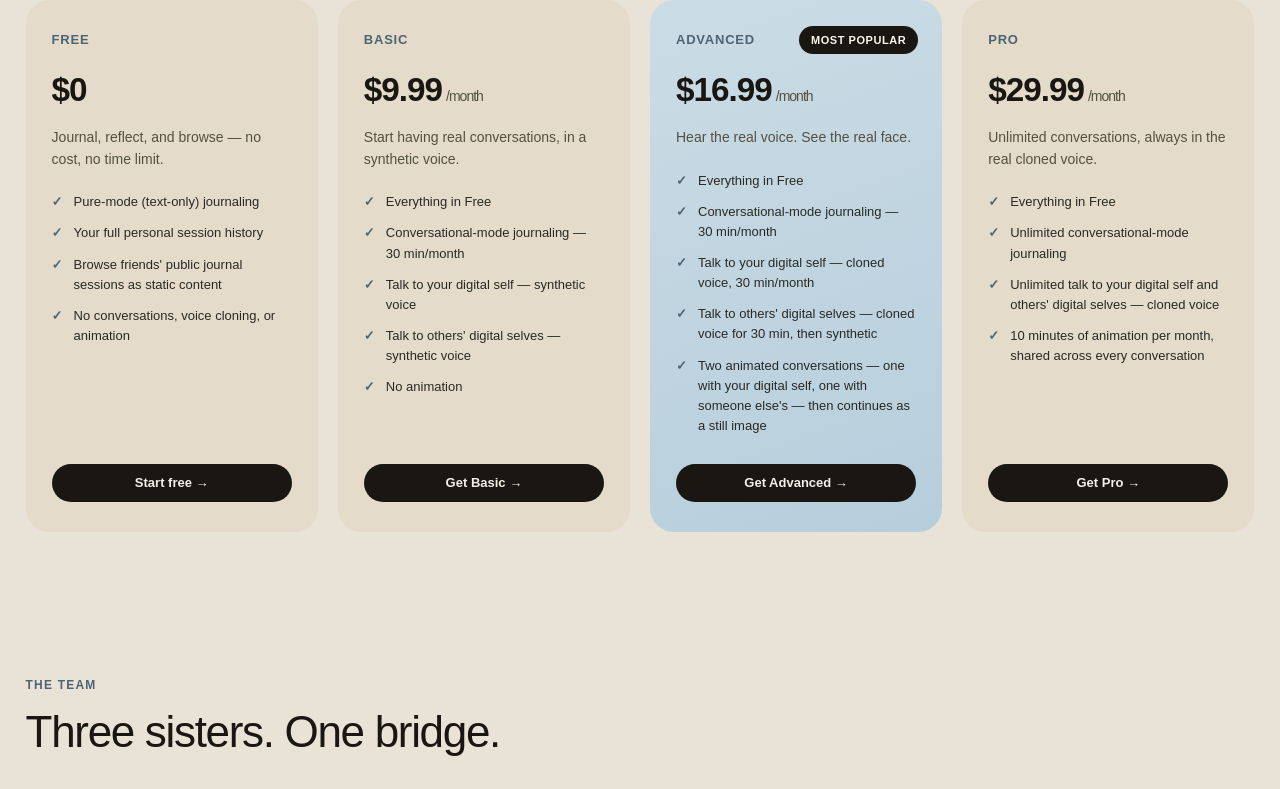
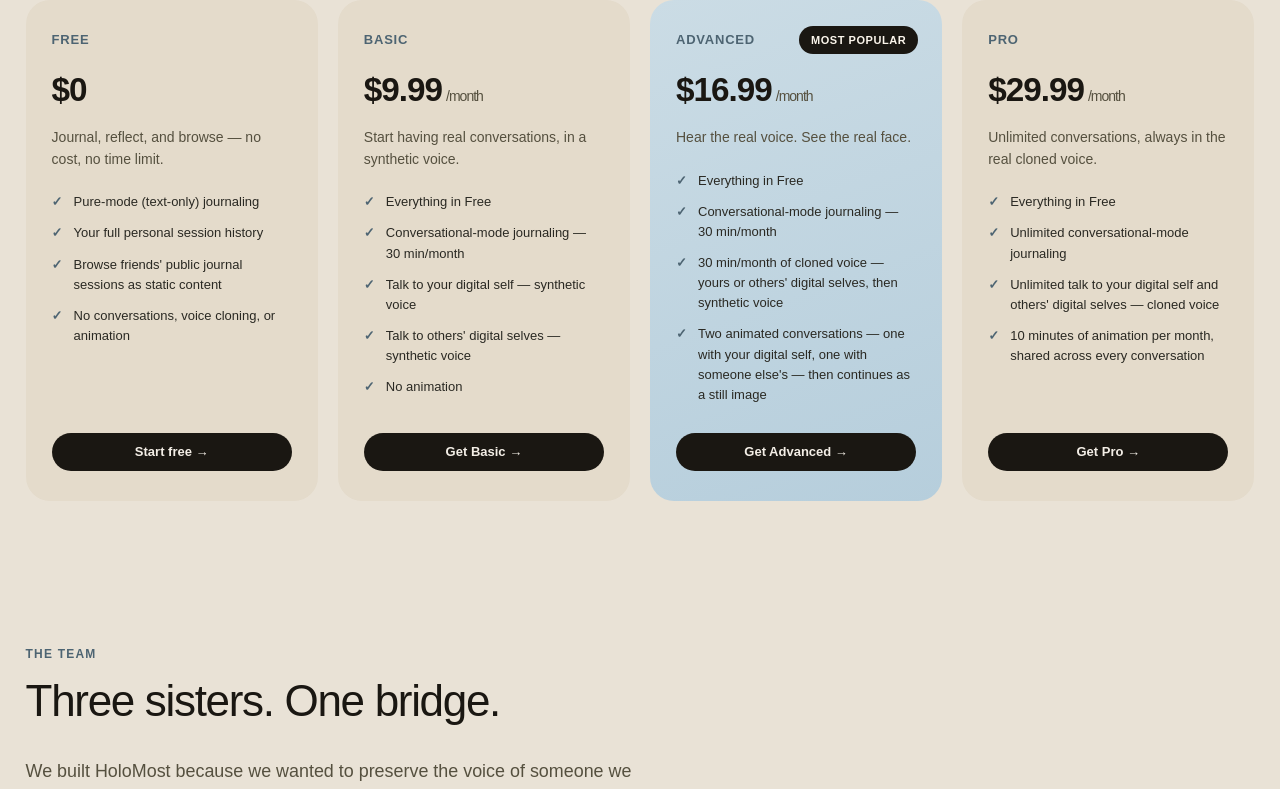
Before and after one commit to hotomski/holomost, a Next.js app: page / in a window 1280 px wide. Shown: the part 4468-5257 px from the top of the page. Built offline with nearby package versions, Linux system fonts and the light colour scheme; a web font is replaced by a local one.

Commit message:
Fix Advanced tier: cloned voice is a shared 30 min pool, not 30 min each
The 30 minutes of cloned voice on the Advanced plan is shared across
talking to your own digital self and others', not 30 min for each.

Co-Authored-By: Claude Sonnet 5 <noreply@anthropic.com>

```diff
--- a/app/page.tsx
+++ b/app/page.tsx
@@ -88,8 +88,7 @@ const PRICING_TIERS = [
     features: [
       "Everything in Free",
       "Conversational-mode journaling — 30 min/month",
-      "Talk to your digital self — cloned voice, 30 min/month",
-      "Talk to others' digital selves — cloned voice for 30 min, then synthetic",
+      "30 min/month of cloned voice — yours or others' digital selves, then synthetic voice",
       "Two animated conversations — one with your digital self, one with someone else's — then continues as a still image",
     ],
     cta: "Get Advanced",
```
